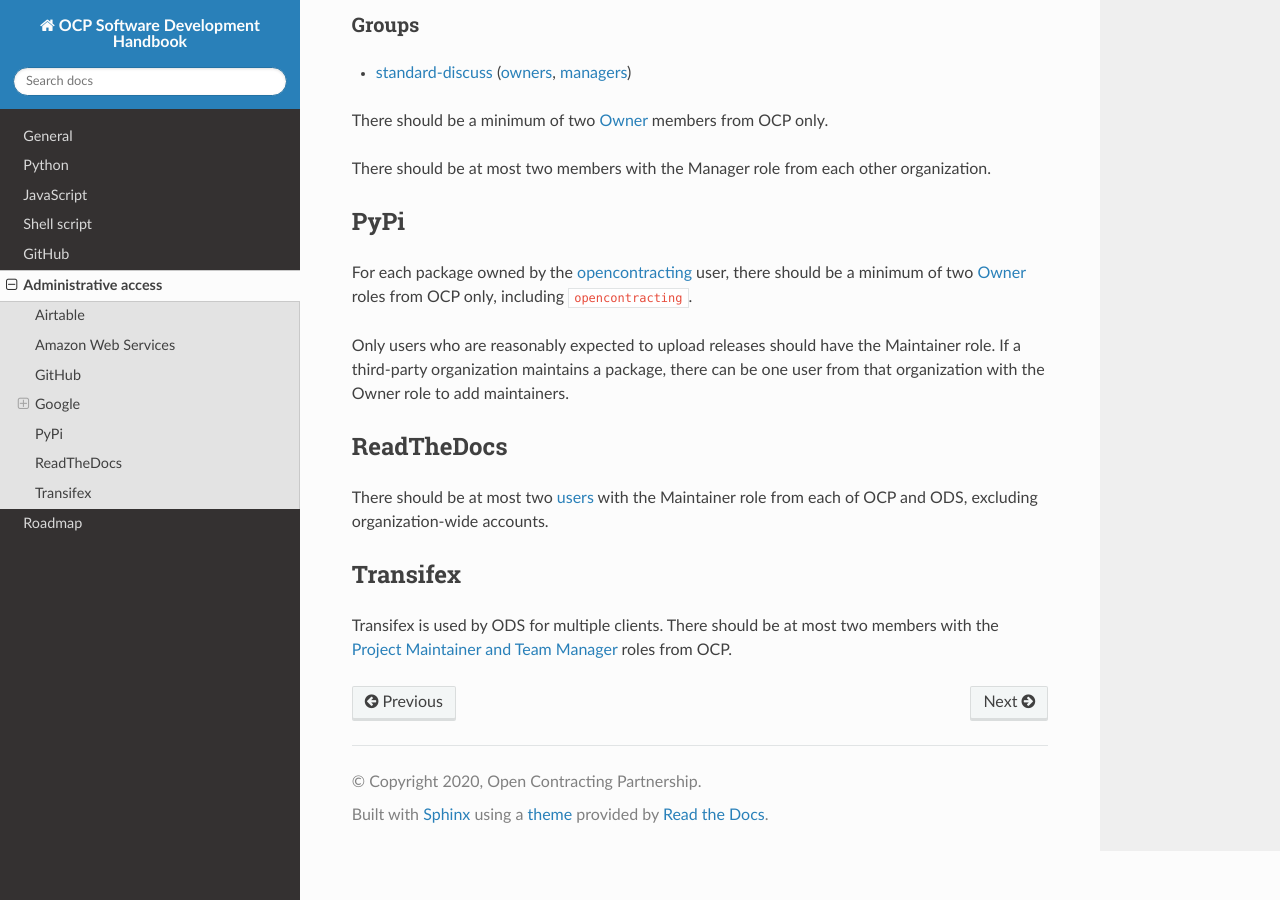
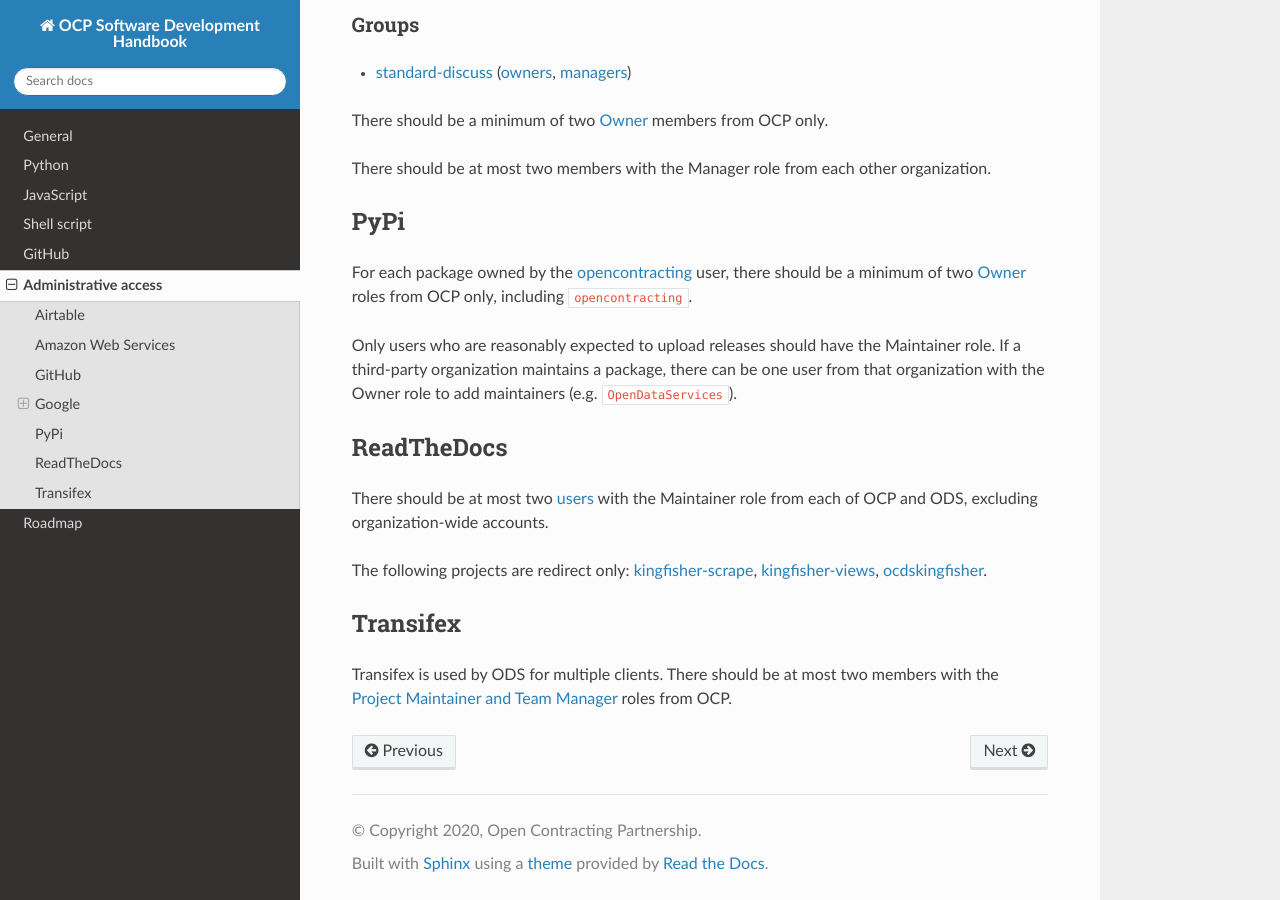
Before and after one commit to open-contracting/software-development-handbook, a Sphinx documentation site: the page built from docs/services/index.rst, in a window 1280 px wide and 900 px high, scrolled down 2039 px. Built offline with Sphinx 7.4.7 and the Read the Docs theme 2.0.0, drawn with Linux system fonts in a browser that asks for light colours.

Commit message:
services: List redirect-only ReadTheDocs projects

```diff
--- a/docs/services/index.rst
+++ b/docs/services/index.rst
@@ -90,13 +90,15 @@ PyPi
 
 For each package owned by the `opencontracting <https://pypi.org/user/opencontracting/>`__ user, there should be a minimum of two `Owner <https://pypi.org/help/#collaborator-roles>`__ roles from OCP only, including ``opencontracting``.
 
-Only users who are reasonably expected to upload releases should have the Maintainer role. If a third-party organization maintains a package, there can be one user from that organization with the Owner role to add maintainers.
+Only users who are reasonably expected to upload releases should have the Maintainer role. If a third-party organization maintains a package, there can be one user from that organization with the Owner role to add maintainers (e.g. ``OpenDataServices``).
 
 ReadTheDocs
 -----------
 
 There should be at most two `users <https://readthedocs.org/dashboard/ocds-standard-development-handbook/users/>`__ with the Maintainer role from each of OCP and ODS, excluding organization-wide accounts.
 
+The following projects are redirect only: `kingfisher-scrape <https://kingfisher-scrape.readthedocs.io/>`__, `kingfisher-views <https://kingfisher-views.readthedocs.io/>`__, `ocdskingfisher <https://ocdskingfisher.readthedocs.io/>`__.
+
 Transifex
 ---------
 
```
